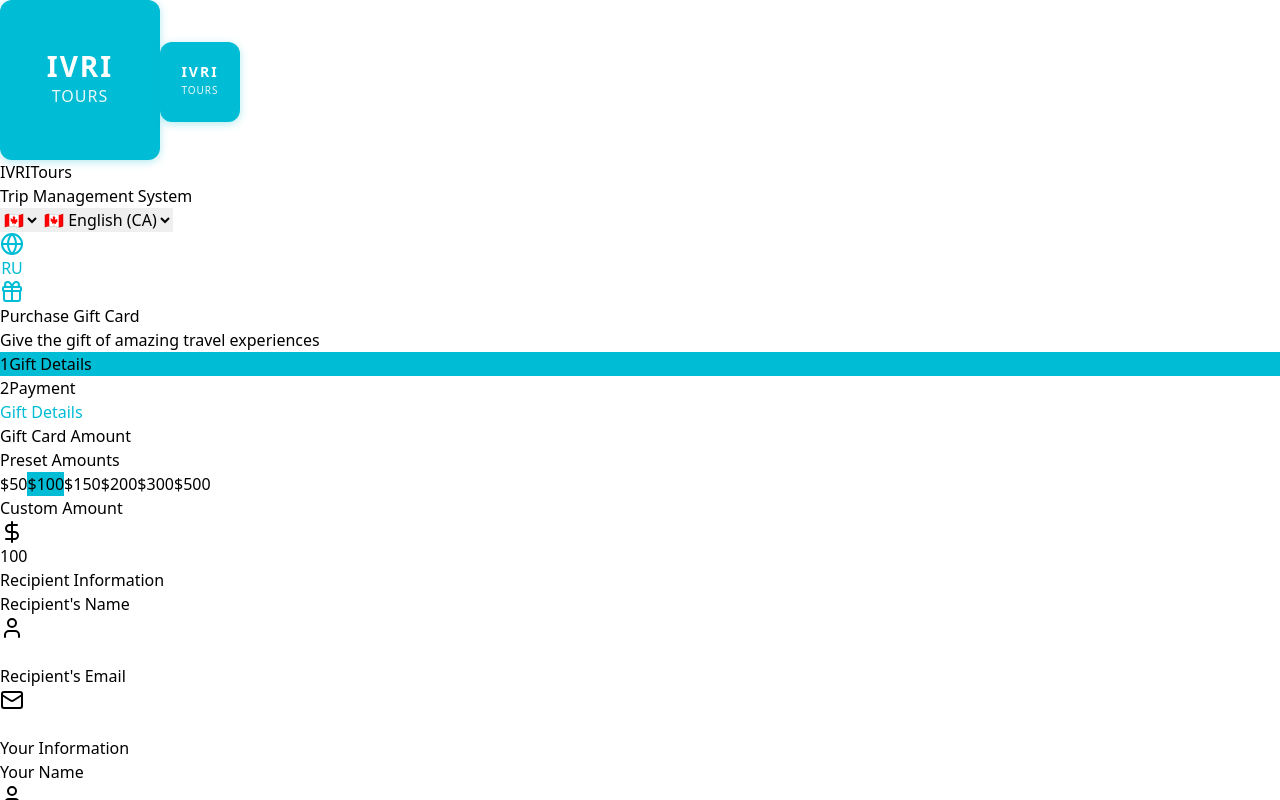
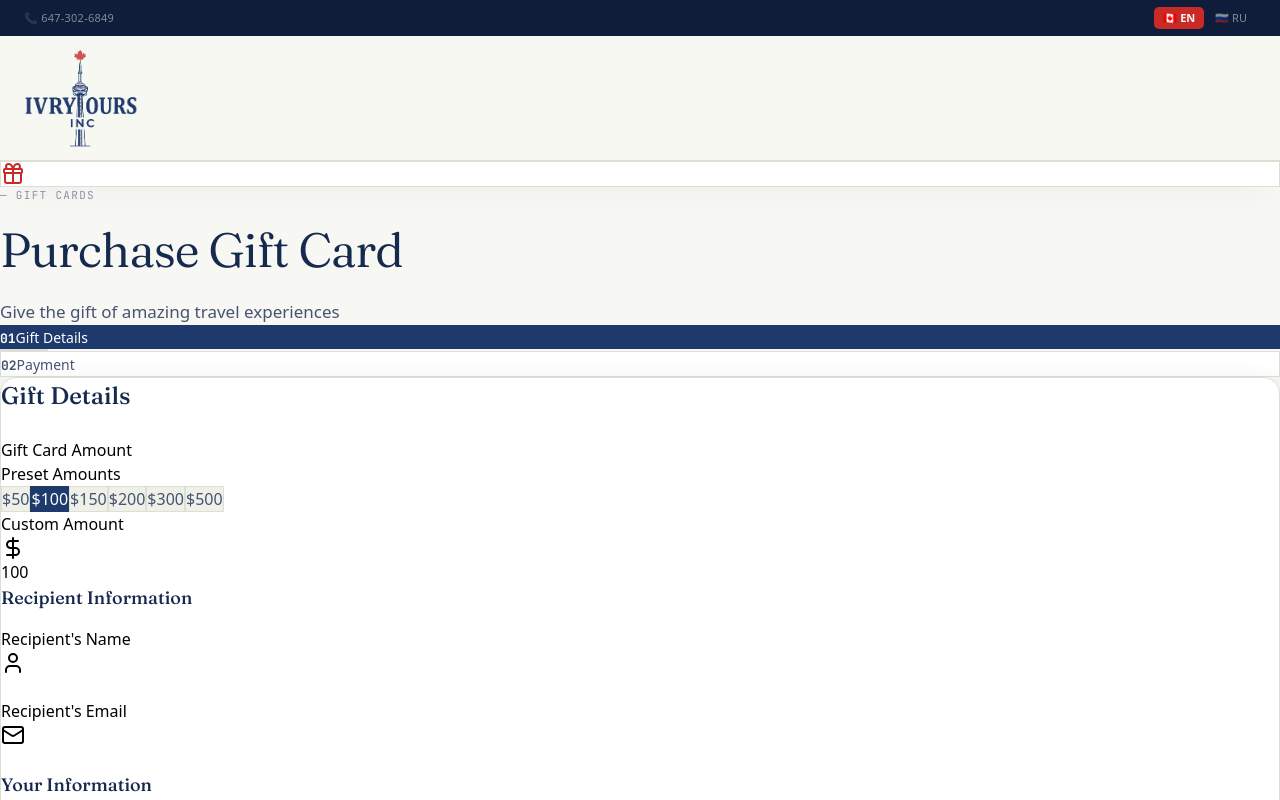
Before and after one commit to BarPupko/PlanYourTripNow, a React (Vite) app: page /gift-card-purchase in a window 1280 px wide. Shown: the top 800 px of the page. Built offline with nearby package versions, Linux system fonts and the light colour scheme.

Commit message:
update design for giftcards

```diff
--- a/src/pages/GiftCardPurchase.jsx
+++ b/src/pages/GiftCardPurchase.jsx
@@ -1,9 +1,11 @@
 import { useState } from 'react';
-import { Gift, CreditCard, DollarSign, Globe, User, Mail, MessageSquare, Lock } from 'lucide-react';
+import { useNavigate } from 'react-router-dom';
+import { Gift, CreditCard, DollarSign, User, Mail, MessageSquare, Lock } from 'lucide-react';
 import { httpsCallable } from 'firebase/functions';
 import { functions } from '../firebase';
-import colors from '../utils/colors';
-import Header from '../components/Header';
+import brand from '../utils/brand';
+import siteLogo from '../assets/ivrytours-logo.png';
+import siteLogoLight from '../assets/ivrytours-logo-light.png';
 
 // Must match GIFT_CARD_MIN / GIFT_CARD_MAX in functions/paypal.js — the server
 // re-validates, so this is only here to fail fast before the redirect.
@@ -11,6 +13,7 @@ const MIN_AMOUNT = 25;
 const MAX_AMOUNT = 2000;
 
 const GiftCardPurchase = () => {
+  const navigate = useNavigate();
   // PayPal sends the buyer back here with ?cancelled=1 if they back out.
   const cancelled = new URLSearchParams(window.location.search).has('cancelled');
   const [language, setLanguage] = useState('en'); // 'en' or 'ru'
@@ -135,59 +138,98 @@ const GiftCardPurchase = () => {
   };
 
   return (
-    <div className="min-h-screen bg-gradient-to-br from-purple-100 via-pink-100 to-blue-100">
-      <Header showBackButton={false} showLogout={false} />
+    <div style={{ minHeight: '100vh', background: brand.cream }}>
+      <style>{`
+        @media (max-width: 640px) {
+          .gc-logo { height: 52px !important; }
+          .gc-nav { height: 72px !important; }
+        }
+      `}</style>
 
-      {/* Language Toggle */}
-      <div className="absolute top-4 right-4 z-50">
-        <button
-          onClick={() => setLanguage(language === 'en' ? 'ru' : 'en')}
-          className="flex items-center gap-2 px-4 py-2 bg-white rounded-lg shadow-lg hover:shadow-xl transition-all"
-          style={{ color: colors.primary.teal }}
-        >
-          <Globe className="w-5 h-5" />
-          <span className="font-medium">{language === 'en' ? 'RU' : 'EN'}</span>
-        </button>
+      {/* Top utility bar — mirrors the landing page */}
+      <div style={{ background: brand.ink, height: 36, display: 'flex', alignItems: 'center', justifyContent: 'space-between', padding: '0 1.5rem' }}>
+        <a href="tel:6473026849" style={{ color: 'rgba(247,248,243,0.5)', fontSize: 11, textDecoration: 'none', letterSpacing: '0.02em' }}>
+          📞 647-302-6849
+        </a>
+        {/* This page keeps its own EN/RU toggle rather than the global language
+            selector: the gift-card emails and PayPal handoff only exist in those two. */}
+        <div style={{ display: 'flex', gap: 2 }}>
+          {[{ code: 'en', flag: '🇨🇦', label: 'EN' }, { code: 'ru', flag: '🇷🇺', label: 'RU' }].map(l => (
+            <button
+              key={l.code}
+              onClick={() => setLanguage(l.code)}
+              style={{
+                background: language === l.code ? brand.red : 'transparent',
+                color: language === l.code ? brand.cream : 'rgba(247,248,243,0.5)',
+                border: 'none', borderRadius: 5, padding: '3px 9px', fontSize: 11,
+                fontWeight: language === l.code ? 700 : 400, cursor: 'pointer',
+                display: 'flex', alignItems: 'center', gap: 4, transition: 'all 0.15s',
+              }}
+            >
+              {l.flag} {l.label}
+            </button>
+          ))}
+        </div>
       </div>
+
+      <nav style={{ position: 'sticky', top: 0, zIndex: 40, background: 'rgba(247,248,243,0.93)', backdropFilter: 'blur(14px) saturate(140%)', borderBottom: `1px solid ${brand.line}` }}>
+        <div className="gc-nav" style={{ maxWidth: 1280, margin: '0 auto', padding: '0 1.5rem', display: 'flex', alignItems: 'center', justifyContent: 'space-between', height: 124 }}>
+          <button onClick={() => navigate('/')} style={{ display: 'block', lineHeight: 0, background: 'none', border: 'none', padding: 0, cursor: 'pointer' }} title="Go to home page">
+            <img src={siteLogo} alt="IVRYTOURS INC" className="gc-logo" style={{ height: 100, width: 'auto', display: 'block' }} />
+          </button>
+        </div>
+      </nav>
 
       <div className="max-w-4xl mx-auto px-4 py-12">
         {/* Header */}
         <div className="text-center mb-12">
-          <div className="inline-block p-4 bg-white rounded-full shadow-lg mb-4">
-            <Gift className="w-16 h-16" style={{ color: colors.primary.teal }} />
+          <div className="inline-block p-4 rounded-full mb-5" style={{ background: '#FFFFFF', border: `1px solid ${brand.line}`, boxShadow: '0 10px 28px -12px rgba(15,29,58,0.35)' }}>
+            <Gift className="w-14 h-14" style={{ color: brand.red }} />
           </div>
-          <h1 className="text-4xl font-bold text-gray-900 mb-2">{t.title}</h1>
-          <p className="text-xl text-gray-600">{t.subtitle}</p>
+          <p style={{ fontFamily: '"JetBrains Mono", monospace', fontSize: 11, letterSpacing: '0.12em', textTransform: 'uppercase', color: brand.muted, marginBottom: 10 }}>
+            {language === 'ru' ? '— ПОДАРОЧНЫЕ КАРТЫ' : '— GIFT CARDS'}
+          </p>
+          <h1 style={{ fontFamily: '"Fraunces", Georgia, serif', fontWeight: 350, fontSize: 'clamp(2rem, 4vw, 3rem)', letterSpacing: '-0.02em', color: brand.navy, marginBottom: 12 }}>
+            {t.title}
+          </h1>
+          <p style={{ fontSize: 17, lineHeight: 1.6, color: brand.body }}>{t.subtitle}</p>
         </div>
 
         {/* Came back from a cancelled PayPal checkout */}
         {cancelled && (
-          <div className="max-w-xl mx-auto mb-8 bg-amber-50 border-2 border-amber-200 rounded-lg p-4 text-center">
-            <p className="text-sm text-amber-800">{t.cancelled}</p>
+          <div className="max-w-xl mx-auto mb-8 rounded-lg p-4 text-center" style={{ background: '#FFFFFF', border: `1px solid ${brand.red}`, borderLeft: `4px solid ${brand.red}` }}>
+            <p className="text-sm" style={{ color: brand.navy }}>{t.cancelled}</p>
           </div>
         )}
 
         {/* Progress Steps */}
         <div className="flex items-center justify-center mb-12">
           <div className="flex items-center gap-4">
-            <div className={`flex items-center gap-2 px-6 py-3 rounded-lg ${step === 1 ? 'text-white' : 'bg-white text-gray-600'}`} style={step === 1 ? { backgroundColor: colors.primary.teal } : {}}>
-              <span className="font-bold">1</span>
-              <span>{t.step1}</span>
-            </div>
-            <div className="w-12 h-1 bg-gray-300 rounded"></div>
-            <div className={`flex items-center gap-2 px-6 py-3 rounded-lg ${step === 2 ? 'text-white' : 'bg-white text-gray-600'}`} style={step === 2 ? { backgroundColor: colors.primary.teal } : {}}>
-              <span className="font-bold">2</span>
-              <span>{t.step2}</span>
-            </div>
+            {[{ n: 1, label: t.step1 }, { n: 2, label: t.step2 }].map(({ n, label }, i) => (
+              <div key={n} className="flex items-center gap-4">
+                {i > 0 && <div style={{ width: 48, height: 2, background: brand.line, borderRadius: 2 }} />}
+                <div
+                  className="flex items-center gap-2 px-6 py-3 rounded-lg"
+                  style={step === n
+                    ? { background: brand.blue, color: '#FFFFFF' }
+                    : { background: '#FFFFFF', color: brand.body, border: `1px solid ${brand.line}` }}
+                >
+                  <span style={{ fontFamily: '"JetBrains Mono", monospace', fontWeight: 700, fontSize: 13 }}>
+                    {String(n).padStart(2, '0')}
+                  </span>
+                  <span style={{ fontSize: 14, fontWeight: 500 }}>{label}</span>
+                </div>
+              </div>
+            ))}
           </div>
         </div>
 
         {/* Form Container */}
-        <div className="bg-white rounded-3xl shadow-2xl overflow-hidden">
+        <div className="overflow-hidden" style={{ background: '#FFFFFF', borderRadius: 16, border: `1px solid ${brand.line}`, boxShadow: '0 4px 24px rgba(15,29,58,0.08)' }}>
           {step === 1 ? (
             /* Step 1: Gift Details */
             <form onSubmit={handleSubmitDetails} className="p-8">
-              <h2 className="text-2xl font-bold mb-6" style={{ color: colors.primary.teal }}>
+              <h2 style={{ fontFamily: '"Fraunces", Georgia, serif', fontWeight: 500, fontSize: 24, color: brand.navy, marginBottom: 24 }}>
                 {t.step1}
               </h2>
 
@@ -203,12 +245,10 @@ const GiftCardPurchase = () => {
                       key={amount}
                       type="button"
                       onClick={() => setFormData({ ...formData, amount: amount.toString() })}
-                      className={`py-3 px-4 rounded-lg font-semibold transition-all ${
-                        formData.amount === amount.toString()
-                          ? 'text-white shadow-lg'
-                          : 'bg-gray-100 text-gray-700 hover:bg-gray-200'
-                      }`}
-                      style={formData.amount === amount.toString() ? { backgroundColor: colors.primary.teal } : {}}
+                      className="py-3 px-4 rounded-lg font-semibold transition-all"
+                      style={formData.amount === amount.toString()
+                        ? { background: brand.blue, color: '#FFFFFF', border: `1.5px solid ${brand.blue}` }
+                        : { background: brand.creamAlt, color: brand.body, border: `1.5px solid ${brand.line}` }}
                     >
                       ${amount}
                     </button>
@@ -226,7 +266,7 @@ const GiftCardPurchase = () => {
                     min={MIN_AMOUNT}
                     max={MAX_AMOUNT}
                     step="1"
-                    className="w-full pl-12 pr-4 py-3 border-2 border-gray-300 rounded-lg focus:ring-2 focus:ring-[#00BCD4] focus:border-transparent text-lg font-semibold"
+                    className="w-full pl-12 pr-4 py-3 border-2 rounded-lg focus:ring-2 focus:ring-[#1E396C] focus:border-transparent border-[#DCE0D4] text-lg font-semibold"
                     placeholder="Enter amount..."
                     required
                   />
@@ -235,7 +275,9 @@ const GiftCardPurchase = () => {
 
               {/* Recipient Information */}
               <div className="mb-6">
-                <h3 className="text-lg font-semibold text-gray-900 mb-4">Recipient Information</h3>
+                <h3 style={{ fontFamily: '"Fraunces", Georgia, serif', fontSize: 18, fontWeight: 500, color: brand.navy, marginBottom: 16 }}>
+                  {language === 'ru' ? 'Данные получателя' : 'Recipient Information'}
+                </h3>
                 <div className="grid grid-cols-1 md:grid-cols-2 gap-4">
                   <div>
                     <label className="block text-sm font-medium text-gray-700 mb-2">
@@ -247,7 +289,7 @@ const GiftCardPurchase = () => {
                         type="text"
                         value={formData.recipientName}
                         onChange={(e) => setFormData({ ...formData, recipientName: e.target.value })}
-                        className="w-full pl-10 pr-4 py-3 border-2 border-gray-300 rounded-lg focus:ring-2 focus:ring-[#00BCD4] focus:border-transparent"
+                        className="w-full pl-10 pr-4 py-3 border-2 rounded-lg focus:ring-2 focus:ring-[#1E396C] focus:border-transparent border-[#DCE0D4]"
                         required
                       />
                     </div>
@@ -262,7 +304,7 @@ const GiftCardPurchase = () => {
                         type="email"
                         value={formData.recipientEmail}
                         onChange={(e) => setFormData({ ...formData, recipientEmail: e.target.value })}
-                        className="w-full pl-10 pr-4 py-3 border-2 border-gray-300 rounded-lg focus:ring-2 focus:ring-[#00BCD4] focus:border-transparent"
+                        className="w-full pl-10 pr-4 py-3 border-2 rounded-lg focus:ring-2 focus:ring-[#1E396C] focus:border-transparent border-[#DCE0D4]"
                         required
                       />
                     </div>
@@ -272,7 +314,9 @@ const GiftCardPurchase = () => {
 
               {/* Sender Information */}
               <div className="mb-6">
-                <h3 className="text-lg font-semibold text-gray-900 mb-4">Your Information</h3>
+                <h3 style={{ fontFamily: '"Fraunces", Georgia, serif', fontSize: 18, fontWeight: 500, color: brand.navy, marginBottom: 16 }}>
+                  {language === 'ru' ? 'Ваши данные' : 'Your Information'}
+                </h3>
                 <div className="grid grid-cols-1 md:grid-cols-2 gap-4">
                   <div>
                     <label className="block text-sm font-medium text-gray-700 mb-2">
@@ -284,7 +328,7 @@ const GiftCardPurchase = () => {
                         type="text"
                         value={formData.senderName}
                         onChange={(e) => setFormData({ ...formData, senderName: e.target.value })}
-                        className="w-full pl-10 pr-4 py-3 border-2 border-gray-300 rounded-lg focus:ring-2 focus:ring-[#00BCD4] focus:border-transparent"
+                        className="w-full pl-10 pr-4 py-3 border-2 rounded-lg focus:ring-2 focus:ring-[#1E396C] focus:border-transparent border-[#DCE0D4]"
                         required
                       />
                     </div>
@@ -299,7 +343,7 @@ const GiftCardPurchase = () => {
                         type="email"
                         value={formData.senderEmail}
                         onChange={(e) => setFormData({ ...formData, senderEmail: e.target.value })}
-                        className="w-full pl-10 pr-4 py-3 border-2 border-gray-300 rounded-lg focus:ring-2 focus:ring-[#00BCD4] focus:border-transparent"
+                        className="w-full pl-10 pr-4 py-3 border-2 rounded-lg focus:ring-2 focus:ring-[#1E396C] focus:border-transparent border-[#DCE0D4]"
                         required
                       />
                     </div>
@@ -318,15 +362,15 @@ const GiftCardPurchase = () => {
                     value={formData.message}
                     onChange={(e) => setFormData({ ...formData, message: e.target.value })}
                     rows={4}
-                    className="w-full pl-10 pr-4 py-3 border-2 border-gray-300 rounded-lg focus:ring-2 focus:ring-[#00BCD4] focus:border-transparent resize-none"
+                    className="w-full pl-10 pr-4 py-3 border-2 rounded-lg focus:ring-2 focus:ring-[#1E396C] focus:border-transparent border-[#DCE0D4] resize-none"
                     placeholder={t.messagePlaceholder}
                   />
                 </div>
               </div>
 
               {error && (
-                <div className="mb-6 bg-red-50 border-2 border-red-200 rounded-lg p-4">
-                  <p className="text-sm text-red-700">{error}</p>
+                <div className="mb-6 rounded-lg p-4 border-2 border-[#8E1F1B]/25 bg-[#8E1F1B]/5">
+                  <p className="text-sm" style={{ color: brand.redMuted }}>{error}</p>
                 </div>
               )}
 
@@ -334,7 +378,7 @@ const GiftCardPurchase = () => {
               <button
                 type="submit"
                 className="w-full py-4 text-white rounded-lg font-semibold text-lg hover:opacity-90 transition-opacity"
-                style={{ backgroundColor: colors.primary.teal }}
+                style={{ backgroundColor: brand.blue }}
               >
                 {t.continue}
               </button>
@@ -342,46 +386,46 @@ const GiftCardPurchase = () => {
           ) : (
             /* Step 2: Payment */
             <form onSubmit={handlePurchase} className="p-8">
-              <h2 className="text-2xl font-bold mb-6" style={{ color: colors.primary.teal }}>
+              <h2 style={{ fontFamily: '"Fraunces", Georgia, serif', fontWeight: 500, fontSize: 24, color: brand.navy, marginBottom: 24 }}>
                 {t.step2}
               </h2>
 
               {/* PayPal handoff — no card fields here on purpose. Card data is
                   entered on PayPal's own page, so it never touches this site. */}
-              <div className="bg-gray-50 border-2 border-gray-300 rounded-xl p-8 text-center">
+              <div className="rounded-xl p-8 text-center" style={{ background: brand.creamAlt, border: `1px solid ${brand.line}` }}>
                 <svg className="w-16 h-16 mx-auto mb-4" viewBox="0 0 24 24" fill="#00457C">
                   <path d="M7.076 21.337H2.47a.641.641 0 0 1-.633-.74L4.944 3.24a.77.77 0 0 1 .758-.64h8.433c2.767 0 4.608.617 5.473 1.833.838 1.182.896 2.844.175 5.083-.841 2.622-2.354 4.327-4.502 5.073-1.015.352-2.27.545-3.735.575l-.813.01c-.672 0-.988.275-1.069.861l-.022.104-.675 4.28-.031.163a.37.37 0 0 1-.363.306zm7.723-10.07c.112-.726.184-1.204.216-1.434.165-1.194-.003-1.988-.495-2.361-.563-.426-1.549-.639-2.931-.639H8.858c-.341 0-.635.24-.692.565l-1.445 9.157h2.079c.672 0 .988-.275 1.069-.861l.022-.104.675-4.28.031-.163a.77.77 0 0 1 .758-.64h.477c1.971 0 3.444-.798 4.417-2.391.445-.728.729-1.545.85-2.449z" />
                 </svg>
-                <p className="text-lg text-gray-700">
+                <p style={{ fontSize: 16, lineHeight: 1.6, color: brand.body }}>
                   {t.paypalInfo}
                 </p>
-                <div className="flex items-center justify-center gap-2 mt-4 text-sm text-gray-500">
+                <div className="flex items-center justify-center gap-2 mt-4 text-sm" style={{ color: brand.muted }}>
                   <CreditCard className="w-4 h-4" />
                   <span>Visa • Mastercard • Amex</span>
                 </div>
               </div>
 
               {/* Order Summary */}
-              <div className="mt-8 bg-gradient-to-br from-teal-50 to-cyan-50 rounded-xl p-6 border-2" style={{ borderColor: colors.primary.teal }}>
-                <h3 className="font-bold text-lg mb-4">{t.orderSummary}</h3>
+              <div className="mt-8 rounded-xl p-6" style={{ background: brand.creamAlt, border: `1.5px solid ${brand.blue}` }}>
+                <h3 style={{ fontFamily: '"Fraunces", Georgia, serif', fontSize: 18, fontWeight: 500, color: brand.navy, marginBottom: 16 }}>{t.orderSummary}</h3>
                 <div className="space-y-2 mb-4">
                   <div className="flex justify-between">
-                    <span className="text-gray-700">{t.giftCardAmount}:</span>
+                    <span style={{ color: brand.body }}>{t.giftCardAmount}:</span>
                     <span className="font-semibold">C${formData.amount}</span>
                   </div>
                   <div className="flex justify-between">
-                    <span className="text-gray-700">{t.to}:</span>
+                    <span style={{ color: brand.body }}>{t.to}:</span>
                     <span className="font-semibold">{formData.recipientName}</span>
                   </div>
                   <div className="flex justify-between">
-                    <span className="text-gray-700">{t.from}:</span>
+                    <span style={{ color: brand.body }}>{t.from}:</span>
                     <span className="font-semibold">{formData.senderName}</span>
                   </div>
                 </div>
-                <div className="border-t-2 border-teal-200 pt-4 mt-4">
+                <div className="pt-4 mt-4" style={{ borderTop: `1px solid ${brand.line}` }}>
                   <div className="flex justify-between items-center">
                     <span className="text-xl font-bold">{t.total}:</span>
-                    <span className="text-3xl font-bold" style={{ color: colors.primary.teal }}>
+                    <span className="text-3xl font-bold" style={{ fontFamily: '"Fraunces", Georgia, serif', fontWeight: 500, color: brand.navy }}>
                       C${formData.amount}
                     </span>
                   </div>
@@ -389,8 +433,8 @@ const GiftCardPurchase = () => {
               </div>
 
               {error && (
-                <div className="mt-6 bg-red-50 border-2 border-red-200 rounded-lg p-4">
-                  <p className="text-sm text-red-700">{error}</p>
+                <div className="mt-6 rounded-lg p-4 border-2 border-[#8E1F1B]/25 bg-[#8E1F1B]/5">
+                  <p className="text-sm" style={{ color: brand.redMuted }}>{error}</p>
                 </div>
               )}
 
@@ -400,7 +444,8 @@ const GiftCardPurchase = () => {
                   type="button"
                   onClick={() => setStep(1)}
                   disabled={loading}
-                  className="flex-1 py-4 border-2 border-gray-300 text-gray-700 rounded-lg font-semibold text-lg hover:bg-gray-50 transition-colors disabled:opacity-50"
+                  className="flex-1 py-4 rounded-lg font-semibold text-lg transition-colors disabled:opacity-50"
+                  style={{ border: `1.5px solid ${brand.lineStrong}`, color: brand.navy, background: 'transparent' }}
                 >
                   {t.back}
                 </button>
@@ -408,14 +453,14 @@ const GiftCardPurchase = () => {
                   type="submit"
                   disabled={loading}
                   className="flex-1 py-4 text-white rounded-lg font-semibold text-lg hover:opacity-90 transition-opacity disabled:opacity-50"
-                  style={{ backgroundColor: colors.primary.teal }}
+                  style={{ backgroundColor: brand.blue }}
                 >
                   {loading ? t.processing : t.payNow}
                 </button>
               </div>
 
               {/* Security Note */}
-              <p className="flex items-center justify-center gap-1.5 text-xs text-gray-500 text-center mt-6">
+              <p className="flex items-center justify-center gap-1.5 text-xs text-center mt-6" style={{ color: brand.muted }}>
                 <Lock className="w-3 h-3" />
                 {t.securePayment} • {t.terms}
               </p>
@@ -423,6 +468,22 @@ const GiftCardPurchase = () => {
           )}
         </div>
       </div>
+
+      {/* Compact footer — enough to close the page in the brand without
+          duplicating the landing page's full sitemap. */}
+      <footer style={{ background: brand.navy, color: brand.cream, padding: '2.5rem 1.5rem 2rem', marginTop: '3rem' }}>
+        <div style={{ maxWidth: 1280, margin: '0 auto', display: 'flex', alignItems: 'center', justifyContent: 'space-between', gap: 24, flexWrap: 'wrap' }}>
+          <div style={{ fontFamily: '"Fraunces", Georgia, serif', fontStyle: 'italic', fontWeight: 350, fontSize: 'clamp(1.25rem, 3vw, 2rem)', lineHeight: 0.9, color: brand.cream, letterSpacing: '-0.03em', opacity: 0.9 }}>
+            IVRYTOURS
+          </div>
+          <img src={siteLogoLight} alt="IVRYTOURS INC" style={{ height: 64, width: 'auto', display: 'block', opacity: 0.95 }} />
+        </div>
+        <div style={{ maxWidth: 1280, margin: '1.5rem auto 0', borderTop: '1px solid rgba(247,248,243,0.15)', paddingTop: '1.25rem' }}>
+          <p style={{ color: brand.onDarkMuted, fontSize: 13 }}>
+            © 2026 IVRYTOURS INC. {language === 'ru' ? 'Все права защищены.' : 'All rights reserved.'}
+          </p>
+        </div>
+      </footer>
     </div>
   );
 };
```
Also changed, not shown: src/pages/LandingPage.jsx (+69 -1 lines).
